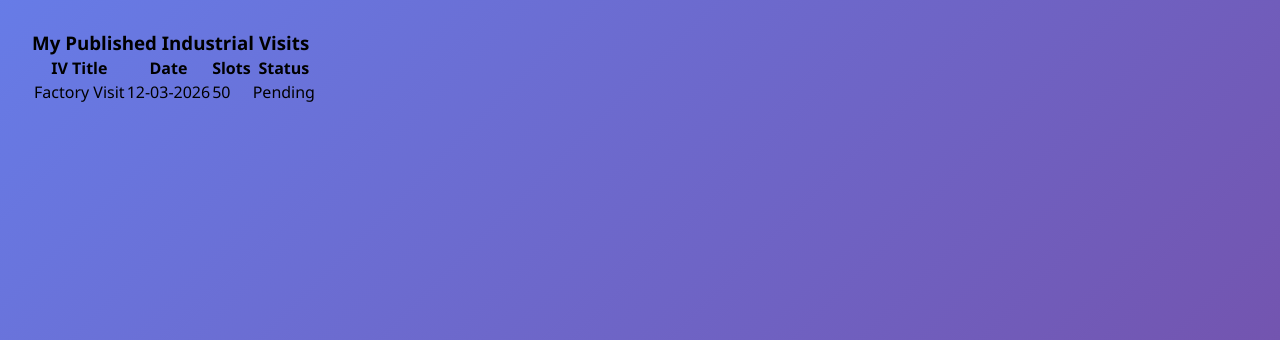
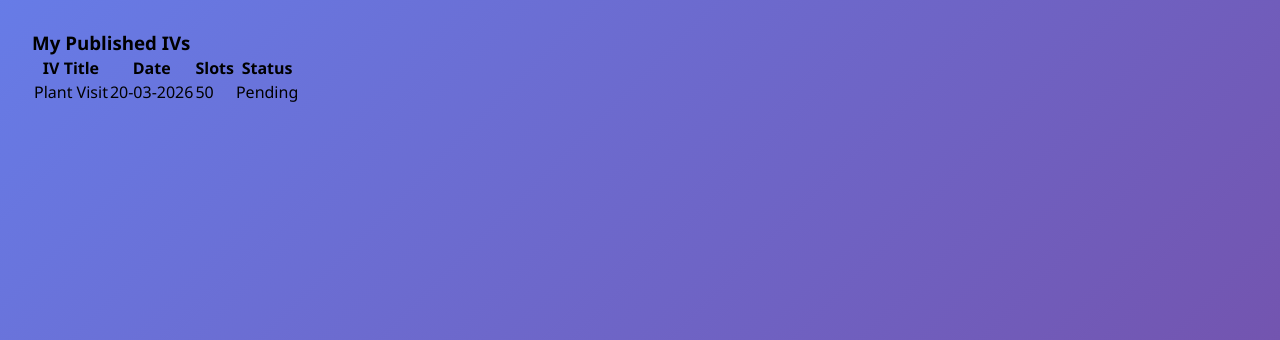
Before and after one commit to VIJAY-PRASATH-R/IV, a Flask app: page /provider/my-ivs in a window 1280 px wide. Shown: the part 95-435 px from the top of the page. Run offline with Flask 3, Linux system fonts and the light colour scheme; the visitor is signed in with stand-in values (Sample User, id 1).

Commit message:
Update provider_my_ivs.html

```diff
--- a/templates/provider_my_ivs.html
+++ b/templates/provider_my_ivs.html
@@ -7,7 +7,6 @@
 <body>
 
 <div class="dashboard">
-
     <div class="navbar">
         <h2>IV Planner & Connector</h2>
         <div class="nav-right">
@@ -17,7 +16,7 @@
     </div>
 
     <div class="section">
-        <h3>My Published Industrial Visits</h3>
+        <h3>My Published IVs</h3>
 
         <table>
             <tr>
@@ -27,14 +26,13 @@
                 <th>Status</th>
             </tr>
             <tr>
-                <td>Factory Visit</td>
-                <td>12-03-2026</td>
+                <td>Plant Visit</td>
+                <td>20-03-2026</td>
                 <td>50</td>
                 <td><span class="badge badge-pending">Pending</span></td>
             </tr>
         </table>
     </div>
-
 </div>
 
 </body>
```
